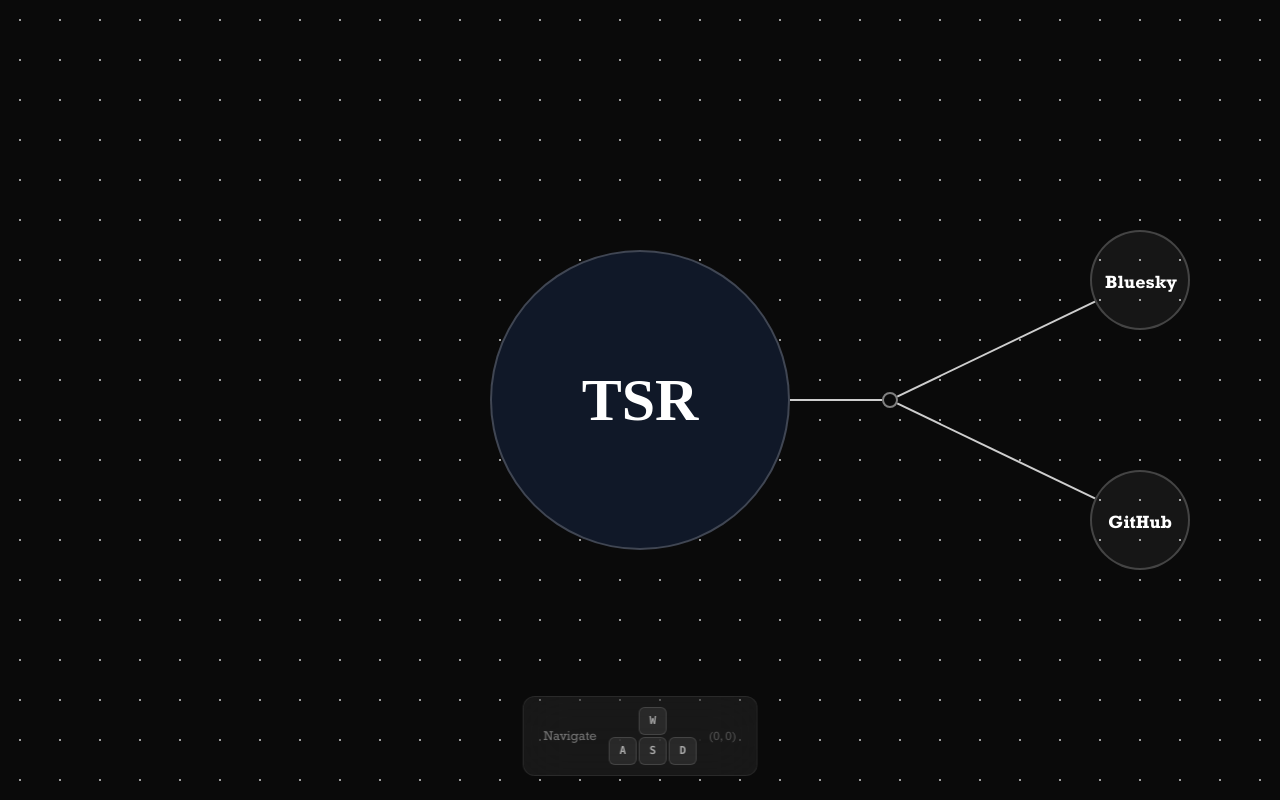
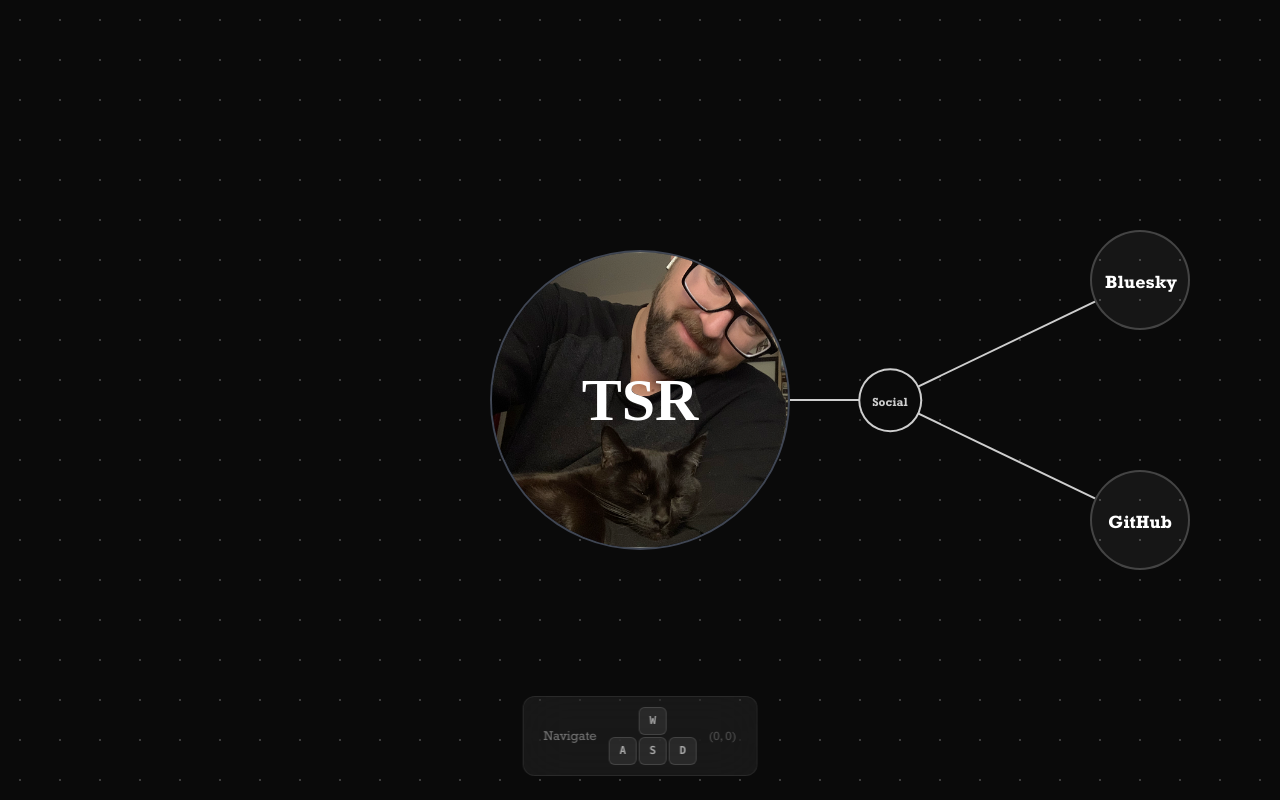
Before and after one commit to tsraveling/tsraveling.github.io, a Next.js app: page / in a window 1280 px wide. Built offline with nearby package versions, Linux system fonts and the light colour scheme.

Commit message:
fix: updated nodes to have slightly better styling

```diff
--- a/public/map.json
+++ b/public/map.json
@@ -1,7 +1,7 @@
 {
   "entities": [
-    { "id": "home", "x": 0, "y": 0, "type": "home" },
-    { "id": "social-junction", "x": 250, "y": 0, "type": "junction" },
+    { "id": "home", "x": 0, "y": 0, "type": "home", "title": "TSR", "backgroundImage": "/profile.png" },
+    { "id": "social-junction", "x": 250, "y": 0, "type": "junction", "title": "Social" },
     { "id": "bluesky", "x": 500, "y": -120, "type": "page", "title": "Bluesky",
       "link": "https://bsky.app/profile/tsraveling.bsky.social", "radius": 50 },
     { "id": "github", "x": 500, "y": 120, "type": "page", "title": "GitHub",
--- a/src/app/page.tsx
+++ b/src/app/page.tsx
@@ -83,7 +83,7 @@ export default function Page() {
         className="absolute inset-0 pointer-events-none"
         style={{
           backgroundImage:
-            "radial-gradient(circle, rgba(255,255,255,0.6) 1px, transparent 1px)",
+            "radial-gradient(circle, rgba(255,255,255,0.2) 1px, transparent 1px)",
           backgroundSize: "40px 40px",
           backgroundPosition: `${camera.x % 40}px ${camera.y % 40}px`,
         }}
@@ -137,8 +137,8 @@ export default function Page() {
 
           const nodeContent =
             entity.type === "home" ? <HomeNode entity={entity} /> :
-            entity.type === "junction" ? <JunctionNode entity={entity} /> :
-            entity.type === "page" ? <PageNode entity={entity} /> : null;
+              entity.type === "junction" ? <JunctionNode entity={entity} /> :
+                entity.type === "page" ? <PageNode entity={entity} /> : null;
 
           if (isInteractive) {
             return (
--- a/src/components/map/HomeNode.tsx
+++ b/src/components/map/HomeNode.tsx
@@ -4,12 +4,21 @@ export default function HomeNode({ entity }: { entity: Entity }) {
   const diameter = getRadius(entity) * 2;
   return (
     <div
-      className="rounded-full border-2 border-white/20 bg-gray-900 flex items-center justify-center"
+      className="rounded-full border-2 border-white/20 bg-gray-900 flex items-center justify-center relative overflow-hidden"
       style={{ width: diameter, height: diameter }}
     >
-      <span className="text-white text-6xl font-bold" style={{ fontFamily: "Clarendon, serif" }}>
-        TSR
-      </span>
+      {entity.backgroundImage && (
+        <img
+          src={entity.backgroundImage}
+          alt=""
+          className="absolute inset-0 w-full h-full object-cover"
+        />
+      )}
+      {entity.title && (
+        <span className="text-white text-6xl font-bold relative z-10" style={{ fontFamily: "Clarendon, serif" }}>
+          {entity.title}
+        </span>
+      )}
     </div>
   );
 }
--- a/src/components/map/JunctionNode.tsx
+++ b/src/components/map/JunctionNode.tsx
@@ -1,6 +1,24 @@
 import { Entity, getRadius } from "@/types/mapTypes";
 
+const CONNECTION_COLOR = "rgba(255,255,255,0.8)";
+
 export default function JunctionNode({ entity }: { entity: Entity }) {
+  if (entity.title) {
+    return (
+      <div
+        className="rounded-full border-2 bg-[#0a0a0a] grid place-items-center aspect-square"
+        style={{ borderColor: CONNECTION_COLOR }}
+      >
+        <span
+          className="text-xs font-semibold whitespace-nowrap px-3 pt-1"
+          style={{ color: CONNECTION_COLOR }}
+        >
+          {entity.title}
+        </span>
+      </div>
+    );
+  }
+
   const diameter = getRadius(entity) * 2;
   return (
     <div
```
